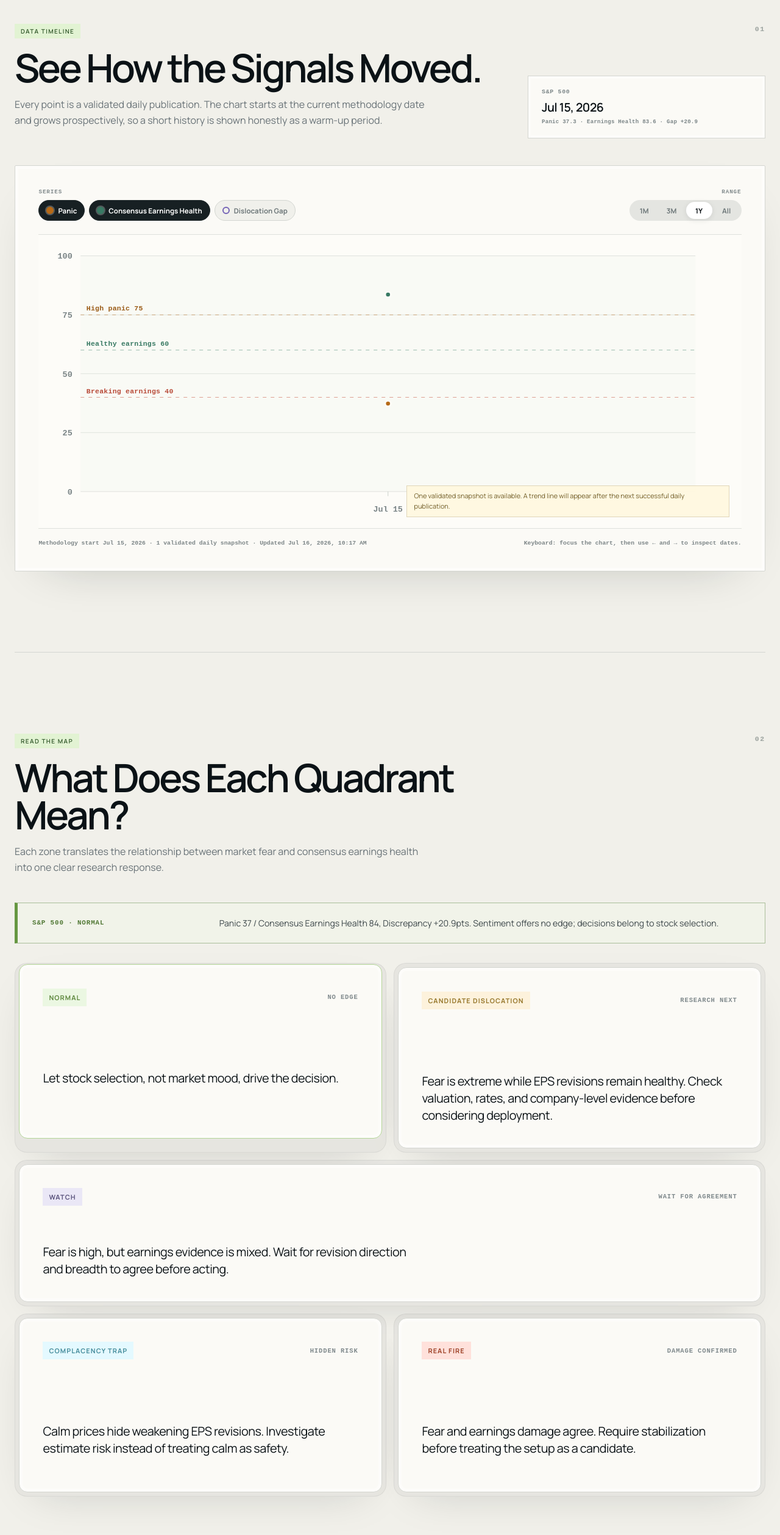
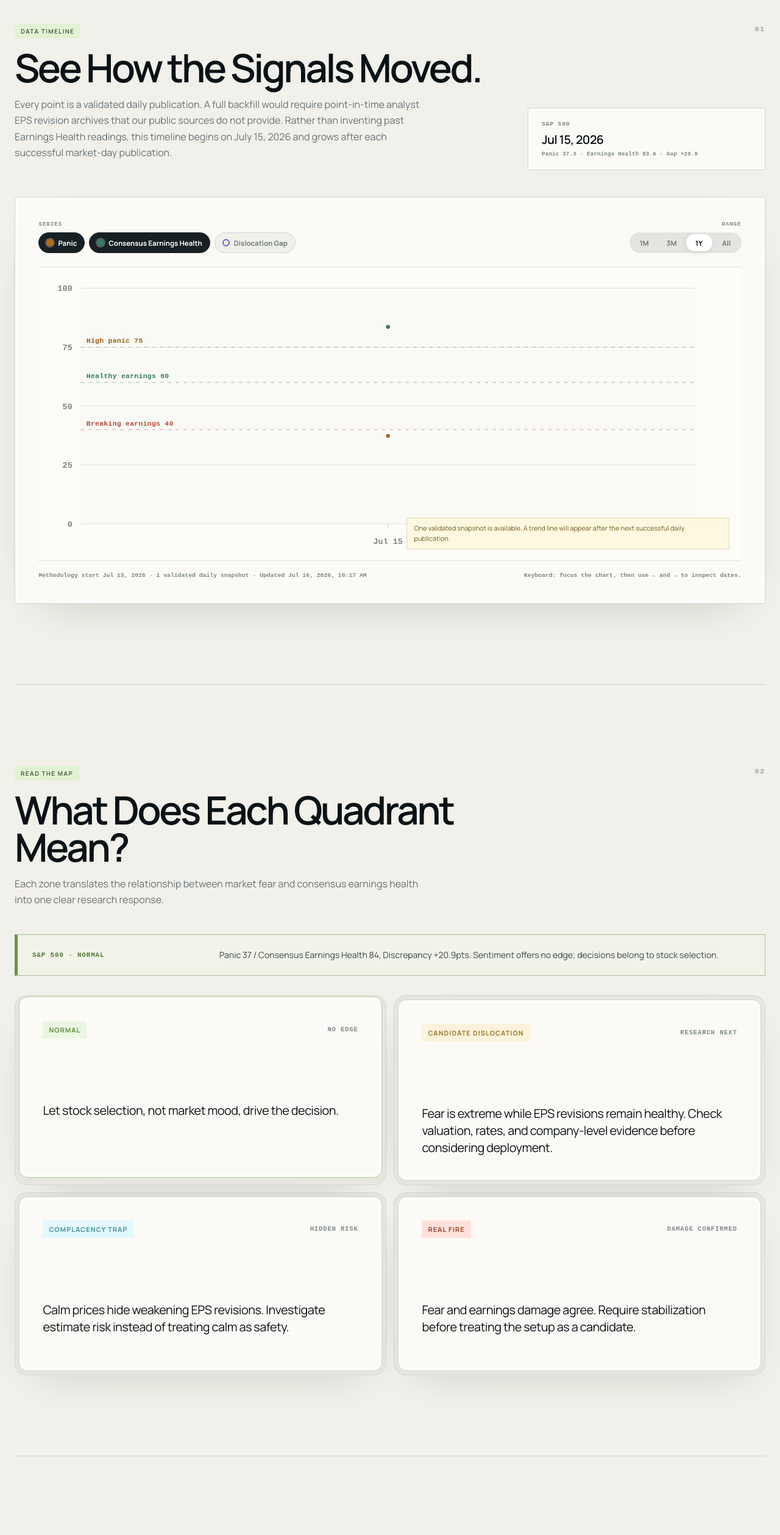
Before and after one commit to jsmc0818/reality-sentiment-engine, a plain HTML site: page index.html in a window 1280 px wide. Shown: the part 880-3397 px from the top of the page at 61% size. Drawn offline with Linux system fonts and the light colour scheme.

Commit message:
Polish verdicts and English timeline

```diff
--- a/app.js
+++ b/app.js
@@ -288,7 +288,7 @@ function renderEvidence(reading) {
 
 function timelineDate(date, compact = false) {
   const value = new Date(`${date}T00:00:00Z`);
-  return value.toLocaleDateString([], compact
+  return value.toLocaleDateString("en-US", compact
     ? { month: "short", day: "numeric", timeZone: "UTC" }
     : { year: "numeric", month: "short", day: "numeric", timeZone: "UTC" });
 }
@@ -384,7 +384,7 @@ function renderTimeline() {
   const state = document.getElementById("timeline-state");
   const activeSeries = [...selectedTimelineSeries];
   const methodology = timelineDate(timelinePayload.methodology_start);
-  const generated = new Date(timelinePayload.generated_at_utc).toLocaleString([], { dateStyle: "medium", timeStyle: "short" });
+  const generated = new Date(timelinePayload.generated_at_utc).toLocaleString("en-US", { dateStyle: "medium", timeStyle: "short" });
   document.getElementById("timeline-methodology").textContent = `Methodology start ${methodology} · ${allPoints.length} validated daily ${allPoints.length === 1 ? "snapshot" : "snapshots"} · Updated ${generated}`;
 
   state.className = "timeline-state";
@@ -550,7 +550,7 @@ function observeReveals() {
 
 function render() {
   const generated = new Date(payload.generated_at_utc);
-  document.getElementById("asof").textContent = `Data as of ${payload.asof} · Updated ${generated.toLocaleString([], { dateStyle: "medium", timeStyle: "short" })}`;
+  document.getElementById("asof").textContent = `Data as of ${payload.asof} · Updated ${generated.toLocaleString("en-US", { dateStyle: "medium", timeStyle: "short" })}`;
   document.getElementById("scope-tabs").replaceChildren(...Object.keys(payload.scopes).map((scope) => {
     const button = document.createElement("button");
     button.type = "button";
@@ -607,6 +607,7 @@ if (typeof module !== "undefined") {
     console.assert(visualCoordinate(80, 80).y < visualCoordinate(80, 30).y);
     console.assert(timelineRange([{ date: "2025-01-01" }, { date: "2026-01-01" }], "1M").length === 1);
     console.assert(timelineRange([{ date: "2026-02-28" }, { date: "2026-03-31" }], "1M").length === 2);
+    console.assert(timelineDate("2026-07-15") === "Jul 15, 2026");
     console.assert(publicLanguage("Golden Zone / Fundamentals") === "Candidate Dislocation / Consensus Earnings Health");
   }
 }
--- a/index.html
+++ b/index.html
@@ -62,7 +62,7 @@
         <div class="section-heading">
           <p class="eyebrow">DATA TIMELINE</p>
           <h2 id="timeline-title">See How the Signals Moved.</h2>
-          <p>Every point is a validated daily publication. The chart starts at the current methodology date and grows prospectively, so a short history is shown honestly as a warm-up period.</p>
+          <p>Every point is a validated daily publication. A full backfill would require point-in-time analyst EPS revision archives that our public sources do not provide. Rather than inventing past Earnings Health readings, this timeline begins on July 15, 2026 and grows after each successful market-day publication.</p>
         </div>
         <div class="timeline-latest" id="timeline-latest" aria-live="polite"></div>
       </div>
@@ -117,7 +117,6 @@
       <div class="verdict-grid">
         <div class="card-shell normal-shell"><article class="verdict-card normal-verdict" data-quadrant="normal"><div class="verdict-top"><span>Normal</span><small>No edge</small></div><p>Let stock selection, not market mood, drive the decision.</p></article></div>
         <div class="card-shell golden-shell"><article class="verdict-card golden-verdict" data-quadrant="golden"><div class="verdict-top"><span>Candidate Dislocation</span><small>Research next</small></div><p>Fear is extreme while EPS revisions remain healthy. Check valuation, rates, and company-level evidence before considering deployment.</p></article></div>
-        <div class="card-shell watch-shell"><article class="verdict-card watch-verdict" data-quadrant="watch"><div class="verdict-top"><span>Watch</span><small>Wait for agreement</small></div><p>Fear is high, but earnings evidence is mixed. Wait for revision direction and breadth to agree before acting.</p></article></div>
         <div class="card-shell trap-shell"><article class="verdict-card trap-verdict" data-quadrant="trap"><div class="verdict-top"><span>Complacency Trap</span><small>Hidden risk</small></div><p>Calm prices hide weakening EPS revisions. Investigate estimate risk instead of treating calm as safety.</p></article></div>
         <div class="card-shell fire-shell"><article class="verdict-card fire-verdict" data-quadrant="fire"><div class="verdict-top"><span>Real Fire</span><small>Damage confirmed</small></div><p>Fear and earnings damage agree. Require stabilization before treating the setup as a candidate.</p></article></div>
       </div>
--- a/styles.css
+++ b/styles.css
@@ -327,6 +327,7 @@ h2 { margin-bottom: 16px; font-size: clamp(2.45rem, 4.4vw, 4.8rem); line-height:
   background: rgba(11, 18, 22, .045);
   box-shadow: 0 22px 70px -38px rgba(20, 29, 26, .22);
 }
+.card-shell { display: grid; }
 .verdict-card {
   position: relative;
   min-height: 286px;
@@ -344,12 +345,8 @@ h2 { margin-bottom: 16px; font-size: clamp(2.45rem, 4.4vw, 4.8rem); line-height:
 .verdict-card.is-current { transform: translateY(-5px); border-color: color-mix(in srgb, var(--verdict-color) 50%, var(--paper-rule)); }
 .normal-verdict { --verdict-color: var(--normal); }
 .golden-verdict { --verdict-color: var(--gold); }
-.watch-verdict { --verdict-color: #8c7acb; }
 .trap-verdict { --verdict-color: var(--ice); }
 .fire-verdict { --verdict-color: var(--fire); }
-.watch-shell { grid-column: 1 / -1; }
-.watch-verdict { min-height: 220px; }
-.watch-verdict p { margin-top: 62px; }
 
 .why-layout {
   display: grid;
@@ -453,7 +450,6 @@ footer p { max-width: 620px; margin: 0; }
 
 @media (max-width: 700px) {
   .verdict-grid { grid-template-columns: 1fr; }
-  .watch-shell { grid-column: auto; }
   .current-verdict { grid-template-columns: 1fr; gap: 10px; }
   .timeline-controls { flex-direction: column; }
   .timeline-range-block { justify-items: start; }
```
